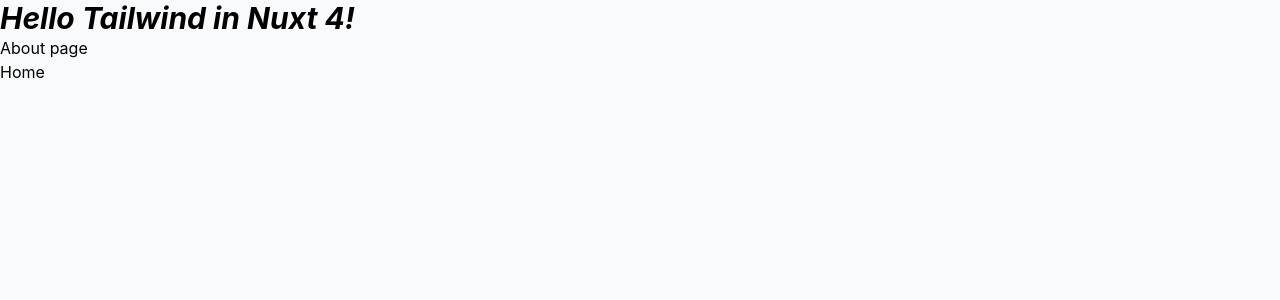
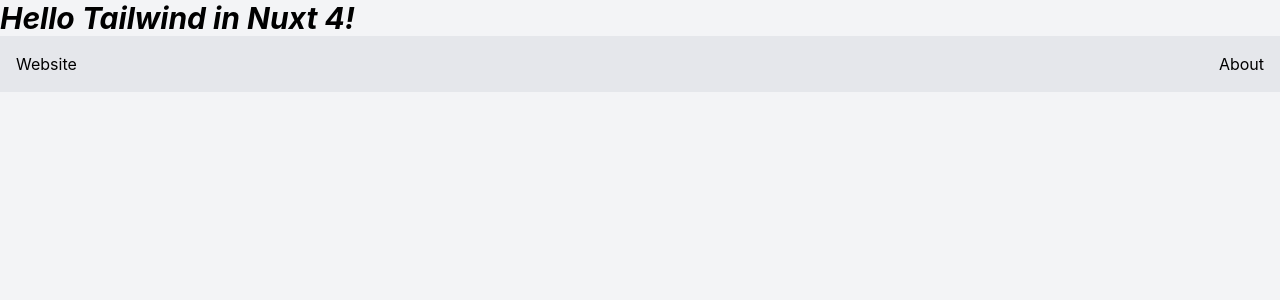
Before and after one commit to sachith89/vue-nuxt-playground, a Nuxt app: page /about in a window 1280 px wide. Shown: the top 300 px of the page. Built offline with nearby package versions, Linux system fonts and the light colour scheme.

Commit message:
Add NavigationBar component and enhance styles in home page

```diff
--- a/app/assets/css/main.css
+++ b/app/assets/css/main.css
@@ -1,5 +1,5 @@
 @import "tailwindcss";
 
 body {
-    @apply bg-gray-50 text-black;
+    @apply bg-gray-100 text-black;
 }
--- /dev/null
+++ b/app/components/NavigationBar.vue
@@ -0,0 +1,10 @@
+<script setup lang="ts">
+</script>
+<template>
+  <nav class="flex justify-between p-4 bg-gray-200">
+    <NuxtLink to="/">Website</NuxtLink>
+    <ul>
+      <li><NuxtLink to="/about">About</NuxtLink></li>
+    </ul>
+  </nav>
+</template>
--- a/app/pages/about.vue
+++ b/app/pages/about.vue
@@ -1,8 +1,5 @@
 <script setup lang="ts">
 </script>
 <template>
-
-  <h3>About page</h3>
-  <NuxtLink to="/">Home</NuxtLink>
-
+  <NavigationBar/>
 </template>
--- a/app/pages/index.vue
+++ b/app/pages/index.vue
@@ -1,4 +1,6 @@
 <script setup lang="ts">
+
+import NavigationBar from "~/components/NavigationBar.vue";
 
 useHead({
   title: 'My cool dashboard'
@@ -12,11 +14,10 @@
 
 </script>
 
-
 <template>
+  <NavigationBar/>
   <h3 class="text-2xl font-red">Welcome to home page</h3>
   <div>
-    <NuxtLink to="/about">About</NuxtLink>
   </div>
 
   <div>
@@ -33,9 +34,9 @@
 
   <div>
     <p v-if="pending">Data from API loading...</p>
-    <p v-if="error">There was an error while fetching data. Error : {{error.data.message}}</p>
+    <p v-if="error">There was an error while fetching data. Error : {{ error.data.message }}</p>
     <ul class="list-disc list-inside p-4">
-      <li v-for="fruit in data?.fruits" :key = "fruit.id">
+      <li v-for="fruit in data?.fruits" :key="fruit.id">
         {{ fruit.name }}
       </li>
     </ul>
```
Also changed, not shown: 1 other file (tests, documents, lock files or other folders).
